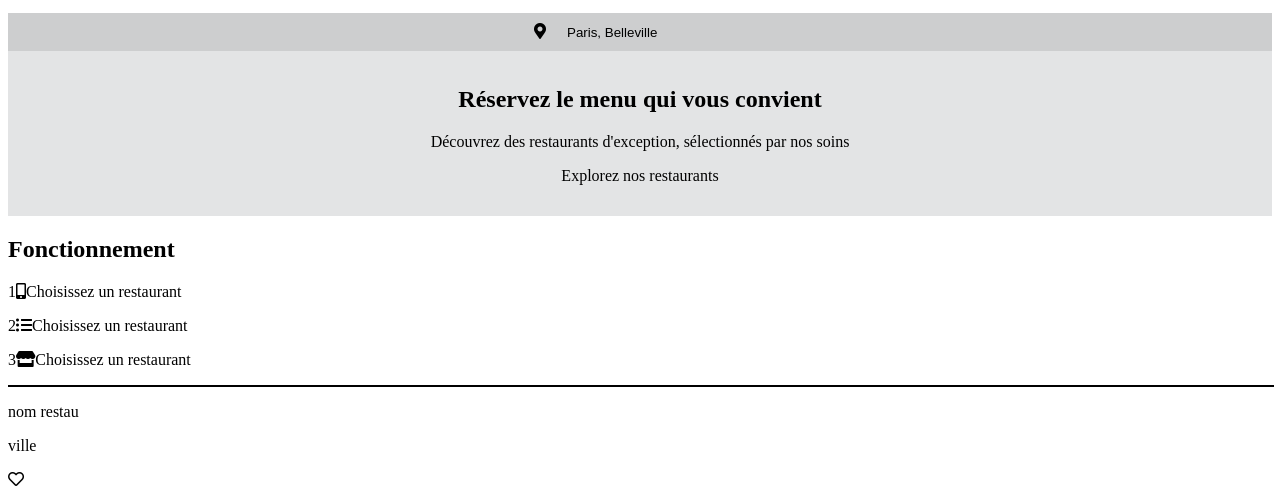
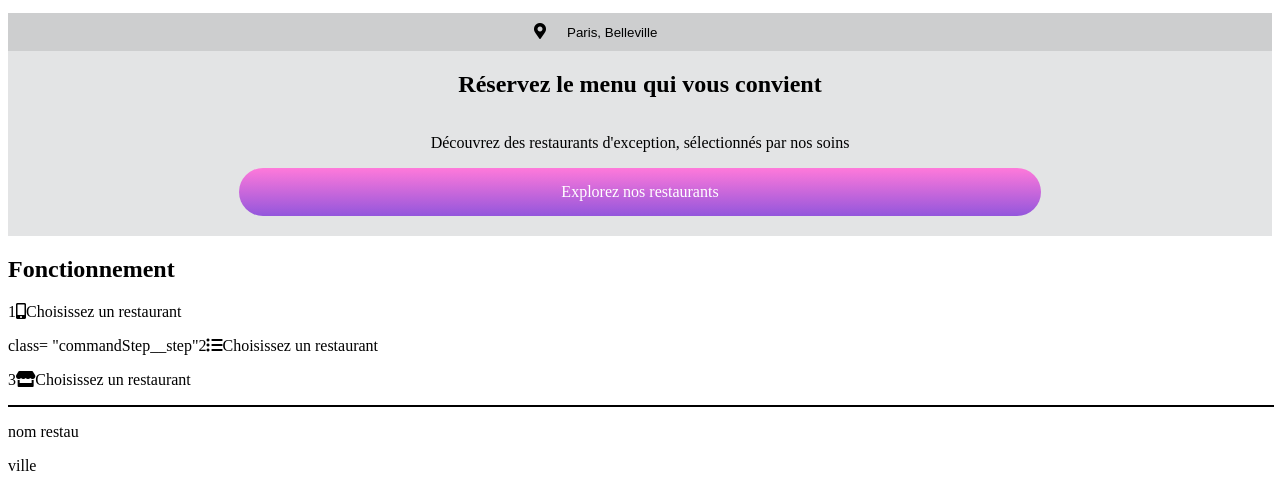
Before and after one commit to JeromeduCampdOrgas/ohmyfood_1, a website: page index.html in a window 1280 px wide. Shown: the part 89-577 px from the top of the page. Drawn offline with Linux system fonts and the light colour scheme; grey boxes are pictures that could not be loaded.

Commit message:
css bouton d'exploration

```diff
--- a/index.html
+++ b/index.html
@@ -26,15 +26,15 @@
         <div class= "navigation__description">
             <h2>Réservez le menu qui vous convient</h2>
             <p>Découvrez des restaurants d'exception, sélectionnés par nos soins</p>
-            <p>Explorez nos restaurants</p>
+            <a href ="#" class = "navigation__explore">Explorez nos restaurants</a>
         </div>
     </section>
     <section>
         <h2>Fonctionnement</h2>
-        <div>
-            <p>1<i class="fas fa-mobile-alt"></i>Choisissez un restaurant</p>
-            <p>2<i class="fas fa-list-ul"></i>Choisissez un restaurant</p>
-            <p>3<i class="fas fa-store"></i>Choisissez un restaurant</p>
+        <div class = "commandStep">
+            <p class= "commandStep__step">1<i class="fas fa-mobile-alt commandStep__icone"></i>Choisissez un restaurant</p>
+            <p> class= "commandStep__step"2<i class="fas fa-list-ul commandStep__icone"></i>Choisissez un restaurant</p>
+            <p class= "commandStep__step">3<i class="fas fa-store commandStep__icone"></i>Choisissez un restaurant</p>
         </div>
     </section>
     <section>
--- a/sass/main.scss
+++ b/sass/main.scss
@@ -2,6 +2,7 @@
 @import "pages/header";
 @import "pages/accueil";
 @import "pages/navigation";
+@import "pages/fonctionnement";
 
 @media screen and (max-width:599px){
     body{
--- a/sass/pages/_navigation.scss
+++ b/sass/pages/_navigation.scss
@@ -1,5 +1,7 @@
 .navigation{
-    width:100%;
+    display:flex;
+    flex-direction:column;
+    justify-content:space-around;;
     &__form{
         text-align:center;
         background-color:#cdcecf;
@@ -11,10 +13,22 @@
         margin-left:15px;;
     }
     &__description{
-        margin-top:0;
-        padding:15px;
+        display:flex;
+        flex-direction:column;
+        justify-content:flex-start;
+        align-items:center;
+        padding-bottom:20px;
         background-color:#e3e4e5;
         text-align:center;
     }
+    &__explore{
+        text-decoration: none;
+        width:61%;
+        background:linear-gradient(to bottom,$secondaire,#9356dc);
+        color:#fff;
+        padding:15px 15px 15px 15px;
+        border-radius:25px;;
+
+    }
 
 }
```
Also changed, not shown: .public/css/style.css, sass/pages/_fonctionnement.scss (added), 1 other file.
